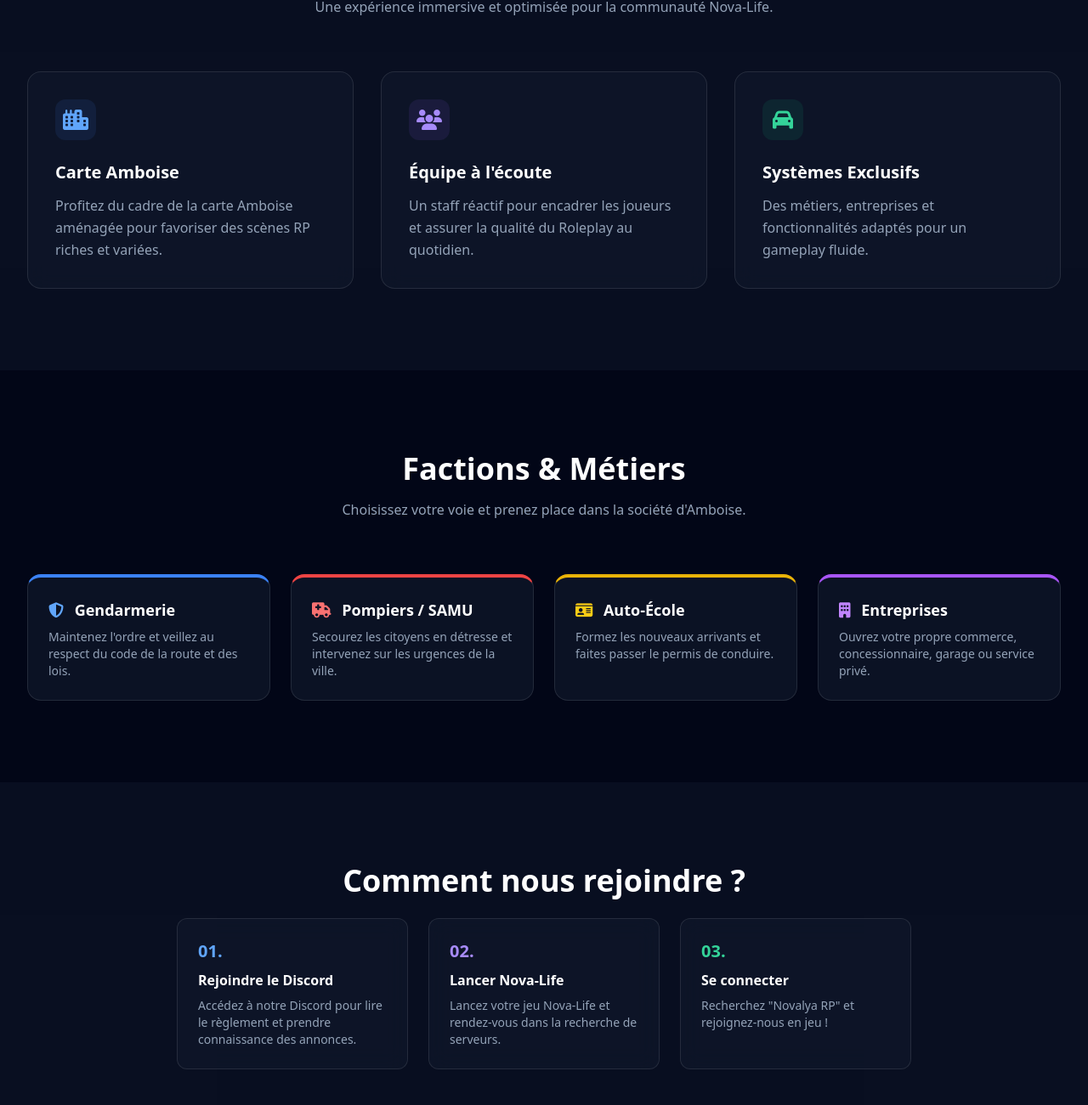
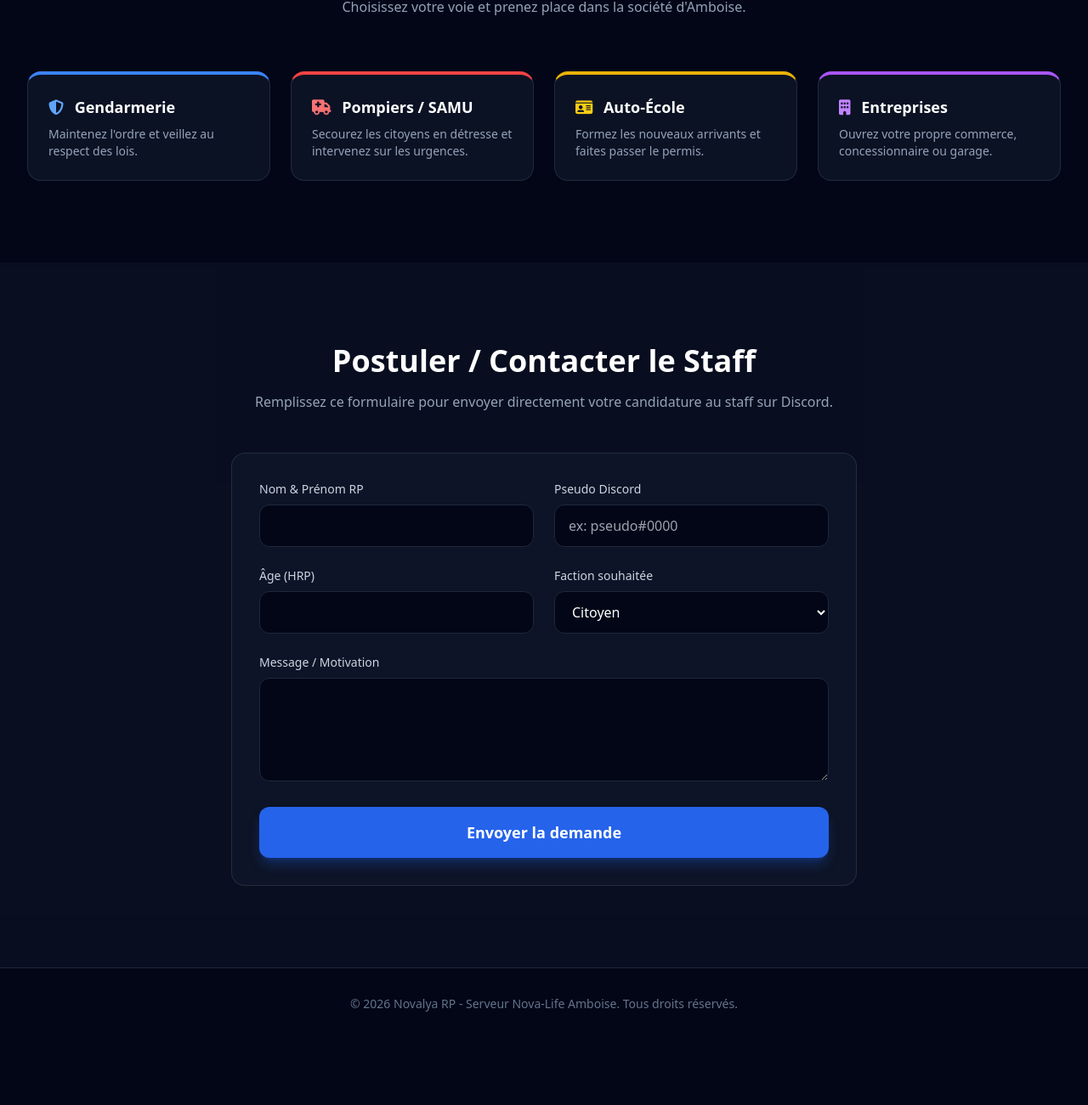
Before and after one commit to lowennlrx91-a11y/novalya-rp, a plain HTML site: page index.html in a window 1280 px wide. Shown: the part 956-2257 px from the top of the page at 85% size. After the commit the page ends 2180 px from the top, so only its background shows below. Drawn offline with nearby package versions, Linux system fonts and the light colour scheme.

Commit message:
Update index.html

```diff
--- a/index.html
+++ b/index.html
@@ -19,6 +19,71 @@
             -webkit-text-fill-color: transparent;
         }
     </style>
+    <script>
+        // CONFIGURATION DU WEBHOOK DISCORD
+        const DISCORD_WEBHOOK_URL = "TON_WEBHOOK_DISCORD_ICI";
+
+        // Fonction d'envoi de logs vers Discord
+        function sendDiscordLog(title, description, color = 3447003, fields = []) {
+            if (!DISCORD_WEBHOOK_URL || DISCORD_WEBHOOK_URL.includes("TON_WEBHOOK_DISCORD_ICI")) return;
+
+            const payload = {
+                embeds: [{
+                    title: title,
+                    description: description,
+                    color: color,
+                    fields: fields,
+                    footer: { text: "Novalya RP - Système de Logs Web Site" },
+                    timestamp: new Date().toISOString()
+                }]
+            };
+
+            fetch(DISCORD_WEBHOOK_URL, {
+                method: "POST",
+                headers: { "Content-Type": "application/json" },
+                body: JSON.stringify(payload)
+            }).catch(err => console.error("Erreur lors de l'envoi du log:", err));
+        }
+
+        // Action : Copier IP
+        function copyServerIP() {
+            const ip = "connect.novalya-rp.fr"; // Modifier par votre IP réelle si besoin
+            navigator.clipboard.writeText(ip);
+            alert("Adresse du serveur copiée : " + ip);
+            sendDiscordLog("📋 Action Joueur : Clic Copier IP", "Un visiteur a copié l'adresse du serveur depuis le site.", 3066993);
+        }
+
+        // Action : Clic Discord
+        function logDiscordClick(source) {
+            sendDiscordLog("🎧 Action Joueur : Clic Lien Discord", `Un visiteur a cliqué sur le bouton Discord (${source}).`, 5814783);
+        }
+
+        // Action : Soumission de Candidature
+        function handleFormSubmit(event) {
+            event.preventDefault();
+            const nomRP = document.getElementById("nomRP").value;
+            const discordPseudo = document.getElementById("discordPseudo").value;
+            const age = document.getElementById("age").value;
+            const faction = document.getElementById("faction").value;
+            const message = document.getElementById("message").value;
+
+            sendDiscordLog(
+                "📥 Nouvelle Candidature / Contact",
+                "Une personne a soumis un formulaire depuis le site web.",
+                15105570,
+                [
+                    { name: "Nom RP", value: nomRP, inline: true },
+                    { name: "Pseudo Discord", value: discordPseudo, inline: true },
+                    { name: "Âge", value: age + " ans", inline: true },
+                    { name: "Faction souhaitée", value: faction, inline: true },
+                    { name: "Message / Motivation", value: message || "Aucun message" }
+                ]
+            );
+
+            document.getElementById("contactForm").reset();
+            alert("Votre demande a été transmise au staff sur Discord !");
+        }
+    </script>
 </head>
 <body class="bg-slate-950 text-slate-100 font-sans antialiased selection:bg-blue-600 selection:text-white">
 
@@ -35,11 +100,12 @@
                 <div class="hidden md:flex items-center space-x-8 font-medium text-slate-300">
                     <a href="#accueil" class="hover:text-blue-400 transition">Accueil</a>
                     <a href="#presentation" class="hover:text-blue-400 transition">À propos</a>
-                    <a href="#factions" class="hover:text-blue-400 transition">Factions & Métiers</a>
+                    <a href="#factions" class="hover:text-blue-400 transition">Factions</a>
+                    <a href="#candidature" class="hover:text-blue-400 transition">Recrutement</a>
                     <a href="#rejoindre" class="hover:text-blue-400 transition">Nous rejoindre</a>
                 </div>
                 <div>
-                    <a href="https://discord.gg/RGBuPNVmmE" target="_blank" class="px-5 py-2.5 rounded-xl bg-blue-600 hover:bg-blue-500 text-white font-semibold shadow-lg shadow-blue-600/30 transition flex items-center gap-2">
+                    <a href="https://discord.gg/RGBuPNVmmE" onclick="logDiscordClick('Navbar')" target="_blank" class="px-5 py-2.5 rounded-xl bg-blue-600 hover:bg-blue-500 text-white font-semibold shadow-lg shadow-blue-600/30 transition flex items-center gap-2">
                         <i class="fa-brands fa-discord"></i> Discord
                     </a>
                 </div>
@@ -47,7 +113,7 @@
         </div>
     </nav>
 
-    <!-- En-tête / Hero -->
+    <!-- Hero Section -->
     <section id="accueil" class="relative min-h-screen flex items-center justify-center pt-20 overflow-hidden">
         <div class="absolute inset-0 bg-[radial-gradient(ellipse_at_top,_var(--tw-gradient-stops))] from-blue-900/30 via-slate-950 to-slate-950"></div>
         <div class="relative max-w-5xl mx-auto px-4 text-center z-10 py-20">
@@ -61,50 +127,17 @@
                 Plongez au cœur de la ville d'Amboise sur Nova-Life. Incarnez un citoyen, intégrez la fonction publique ou bâtissez votre propre empire financier !
             </p>
             <div class="flex flex-col sm:flex-row gap-4 justify-center items-center">
-                <a href="#rejoindre" class="w-full sm:w-auto px-8 py-4 rounded-xl bg-gradient-to-r from-blue-600 to-violet-600 hover:from-blue-500 hover:to-violet-500 text-white font-bold text-lg shadow-xl shadow-blue-500/25 transition">
-                    Rejoindre le serveur
-                </a>
-                <a href="https://discord.gg/RGBuPNVmmE" target="_blank" class="w-full sm:w-auto px-8 py-4 rounded-xl glass hover:bg-slate-800/80 text-white font-semibold text-lg transition flex items-center justify-center gap-3">
-                    <i class="fa-brands fa-discord text-blue-400"></i> Rejoindre notre Discord
+                <button onclick="copyServerIP()" class="w-full sm:w-auto px-8 py-4 rounded-xl bg-gradient-to-r from-blue-600 to-violet-600 hover:from-blue-500 hover:to-violet-500 text-white font-bold text-lg shadow-xl shadow-blue-500/25 transition flex items-center justify-center gap-2">
+                    <i class="fa-solid fa-copy"></i> Copier l'IP du serveur
+                </button>
+                <a href="https://discord.gg/RGBuPNVmmE" onclick="logDiscordClick('Hero')" target="_blank" class="w-full sm:w-auto px-8 py-4 rounded-xl glass hover:bg-slate-800/80 text-white font-semibold text-lg transition flex items-center justify-center gap-3">
+                    <i class="fa-brands fa-discord text-blue-400"></i> Rejoindre le Discord
                 </a>
             </div>
         </div>
     </section>
 
-    <!-- Présentation -->
-    <section id="presentation" class="py-24 relative bg-slate-900/50">
-        <div class="max-w-7xl mx-auto px-4 sm:px-6 lg:px-8">
-            <div class="text-center mb-16">
-                <h2 class="text-3xl sm:text-4xl font-extrabold text-white mb-4">Pourquoi choisir Novalya RP ?</h2>
-                <p class="text-slate-400 max-w-2xl mx-auto">Une expérience immersive et optimisée pour la communauté Nova-Life.</p>
-            </div>
-            <div class="grid grid-cols-1 md:grid-cols-3 gap-8">
-                <div class="glass p-8 rounded-2xl">
-                    <div class="w-12 h-12 rounded-xl bg-blue-500/10 text-blue-400 flex items-center justify-center text-2xl mb-6">
-                        <i class="fa-solid fa-city"></i>
-                    </div>
-                    <h3 class="text-xl font-bold text-white mb-3">Carte Amboise</h3>
-                    <p class="text-slate-400 leading-relaxed">Profitez du cadre de la carte Amboise aménagée pour favoriser des scènes RP riches et variées.</p>
-                </div>
-                <div class="glass p-8 rounded-2xl">
-                    <div class="w-12 h-12 rounded-xl bg-violet-500/10 text-violet-400 flex items-center justify-center text-2xl mb-6">
-                        <i class="fa-solid fa-users"></i>
-                    </div>
-                    <h3 class="text-xl font-bold text-white mb-3">Équipe à l'écoute</h3>
-                    <p class="text-slate-400 leading-relaxed">Un staff réactif pour encadrer les joueurs et assurer la qualité du Roleplay au quotidien.</p>
-                </div>
-                <div class="glass p-8 rounded-2xl">
-                    <div class="w-12 h-12 rounded-xl bg-emerald-500/10 text-emerald-400 flex items-center justify-center text-2xl mb-6">
-                        <i class="fa-solid fa-car"></i>
-                    </div>
-                    <h3 class="text-xl font-bold text-white mb-3">Systèmes Exclusifs</h3>
-                    <p class="text-slate-400 leading-relaxed">Des métiers, entreprises et fonctionnalités adaptés pour un gameplay fluide.</p>
-                </div>
-            </div>
-        </div>
-    </section>
-
-    <!-- Factions & Métiers -->
+    <!-- Factions -->
     <section id="factions" class="py-24">
         <div class="max-w-7xl mx-auto px-4 sm:px-6 lg:px-8">
             <div class="text-center mb-16">
@@ -114,52 +147,70 @@
             <div class="grid grid-cols-1 md:grid-cols-2 lg:grid-cols-4 gap-6">
                 <div class="glass p-6 rounded-2xl border-t-4 border-t-blue-500">
                     <h3 class="text-lg font-bold text-white mb-2"><i class="fa-solid fa-shield-halved text-blue-400 mr-2"></i> Gendarmerie</h3>
-                    <p class="text-slate-400 text-sm">Maintenez l'ordre et veillez au respect du code de la route et des lois.</p>
+                    <p class="text-slate-400 text-sm">Maintenez l'ordre et veillez au respect des lois.</p>
                 </div>
                 <div class="glass p-6 rounded-2xl border-t-4 border-t-red-500">
                     <h3 class="text-lg font-bold text-white mb-2"><i class="fa-solid fa-truck-medical text-red-400 mr-2"></i> Pompiers / SAMU</h3>
-                    <p class="text-slate-400 text-sm">Secourez les citoyens en détresse et intervenez sur les urgences de la ville.</p>
+                    <p class="text-slate-400 text-sm">Secourez les citoyens en détresse et intervenez sur les urgences.</p>
                 </div>
                 <div class="glass p-6 rounded-2xl border-t-4 border-t-yellow-500">
                     <h3 class="text-lg font-bold text-white mb-2"><i class="fa-solid fa-id-card text-yellow-400 mr-2"></i> Auto-École</h3>
-                    <p class="text-slate-400 text-sm">Formez les nouveaux arrivants et faites passer le permis de conduire.</p>
+                    <p class="text-slate-400 text-sm">Formez les nouveaux arrivants et faites passer le permis.</p>
                 </div>
                 <div class="glass p-6 rounded-2xl border-t-4 border-t-purple-500">
                     <h3 class="text-lg font-bold text-white mb-2"><i class="fa-solid fa-building text-purple-400 mr-2"></i> Entreprises</h3>
-                    <p class="text-slate-400 text-sm">Ouvrez votre propre commerce, concessionnaire, garage ou service privé.</p>
+                    <p class="text-slate-400 text-sm">Ouvrez votre propre commerce, concessionnaire ou garage.</p>
                 </div>
             </div>
         </div>
     </section>
 
-    <!-- Rejoindre -->
-    <section id="rejoindre" class="py-24 bg-slate-900/50">
-        <div class="max-w-4xl mx-auto px-4 text-center">
-            <h2 class="text-3xl sm:text-4xl font-extrabold text-white mb-6">Comment nous rejoindre ?</h2>
-            <div class="grid grid-cols-1 sm:grid-cols-3 gap-6 mb-12 text-left">
-                <div class="glass p-6 rounded-xl">
-                    <span class="text-blue-400 font-bold text-xl block mb-2">01.</span>
-                    <h4 class="font-bold text-white mb-2">Rejoindre le Discord</h4>
-                    <p class="text-sm text-slate-400">Accédez à notre Discord pour lire le règlement et prendre connaissance des annonces.</p>
+    <!-- Candidature / Contact -->
+    <section id="candidature" class="py-24 bg-slate-900/50">
+        <div class="max-w-3xl mx-auto px-4">
+            <div class="text-center mb-12">
+                <h2 class="text-3xl sm:text-4xl font-extrabold text-white mb-4">Postuler / Contacter le Staff</h2>
+                <p class="text-slate-400">Remplissez ce formulaire pour envoyer directement votre candidature au staff sur Discord.</p>
+            </div>
+            <form id="contactForm" onsubmit="handleFormSubmit(event)" class="glass p-8 rounded-2xl space-y-6">
+                <div class="grid grid-cols-1 sm:grid-cols-2 gap-6">
+                    <div>
+                        <label class="block text-sm font-medium text-slate-300 mb-2">Nom & Prénom RP</label>
+                        <input type="text" id="nomRP" required class="w-full px-4 py-3 rounded-xl bg-slate-950 border border-slate-800 text-white focus:outline-none focus:border-blue-500">
+                    </div>
+                    <div>
+                        <label class="block text-sm font-medium text-slate-300 mb-2">Pseudo Discord</label>
+                        <input type="text" id="discordPseudo" required placeholder="ex: pseudo#0000" class="w-full px-4 py-3 rounded-xl bg-slate-950 border border-slate-800 text-white focus:outline-none focus:border-blue-500">
+                    </div>
                 </div>
-                <div class="glass p-6 rounded-xl">
-                    <span class="text-violet-400 font-bold text-xl block mb-2">02.</span>
-                    <h4 class="font-bold text-white mb-2">Lancer Nova-Life</h4>
-                    <p class="text-sm text-slate-400">Lancez votre jeu Nova-Life et rendez-vous dans la recherche de serveurs.</p>
+                <div class="grid grid-cols-1 sm:grid-cols-2 gap-6">
+                    <div>
+                        <label class="block text-sm font-medium text-slate-300 mb-2">Âge (HRP)</label>
+                        <input type="number" id="age" required min="10" max="99" class="w-full px-4 py-3 rounded-xl bg-slate-950 border border-slate-800 text-white focus:outline-none focus:border-blue-500">
+                    </div>
+                    <div>
+                        <label class="block text-sm font-medium text-slate-300 mb-2">Faction souhaitée</label>
+                        <select id="faction" required class="w-full px-4 py-3 rounded-xl bg-slate-950 border border-slate-800 text-white focus:outline-none focus:border-blue-500">
+                            <option value="Citoyen">Citoyen</option>
+                            <option value="Gendarmerie">Gendarmerie</option>
+                            <option value="Sapeurs-Pompiers">Sapeurs-Pompiers / SAMU</option>
+                            <option value="Auto-École">Auto-École</option>
+                            <option value="Entreprise Privée">Entreprise Privée</option>
+                        </select>
+                    </div>
                 </div>
-                <div class="glass p-6 rounded-xl">
-                    <span class="text-emerald-400 font-bold text-xl block mb-2">03.</span>
-                    <h4 class="font-bold text-white mb-2">Se connecter</h4>
-                    <p class="text-sm text-slate-400">Recherchez "Novalya RP" et rejoignez-nous en jeu !</p>
+                <div>
+                    <label class="block text-sm font-medium text-slate-300 mb-2">Message / Motivation</label>
+                    <textarea id="message" rows="4" class="w-full px-4 py-3 rounded-xl bg-slate-950 border border-slate-800 text-white focus:outline-none focus:border-blue-500"></textarea>
                 </div>
-            </div>
-            <a href="https://discord.gg/RGBuPNVmmE" target="_blank" class="inline-flex items-center gap-3 px-8 py-4 rounded-xl bg-blue-600 hover:bg-blue-500 text-white font-bold text-lg shadow-lg shadow-blue-600/30 transition">
-                <i class="fa-brands fa-discord"></i> Rejoindre notre serveur Discord
-            </a>
+                <button type="submit" class="w-full py-4 rounded-xl bg-blue-600 hover:bg-blue-500 text-white font-bold text-lg shadow-lg shadow-blue-600/30 transition">
+                    Envoyer la demande
+                </button>
+            </form>
         </div>
     </section>
 
-    <!-- Pied de page -->
+    <!-- Footer -->
     <footer class="py-8 border-t border-slate-800 text-center text-slate-500 text-sm">
         <p>&copy; 2026 Novalya RP - Serveur Nova-Life Amboise. Tous droits réservés.</p>
     </footer>
```
